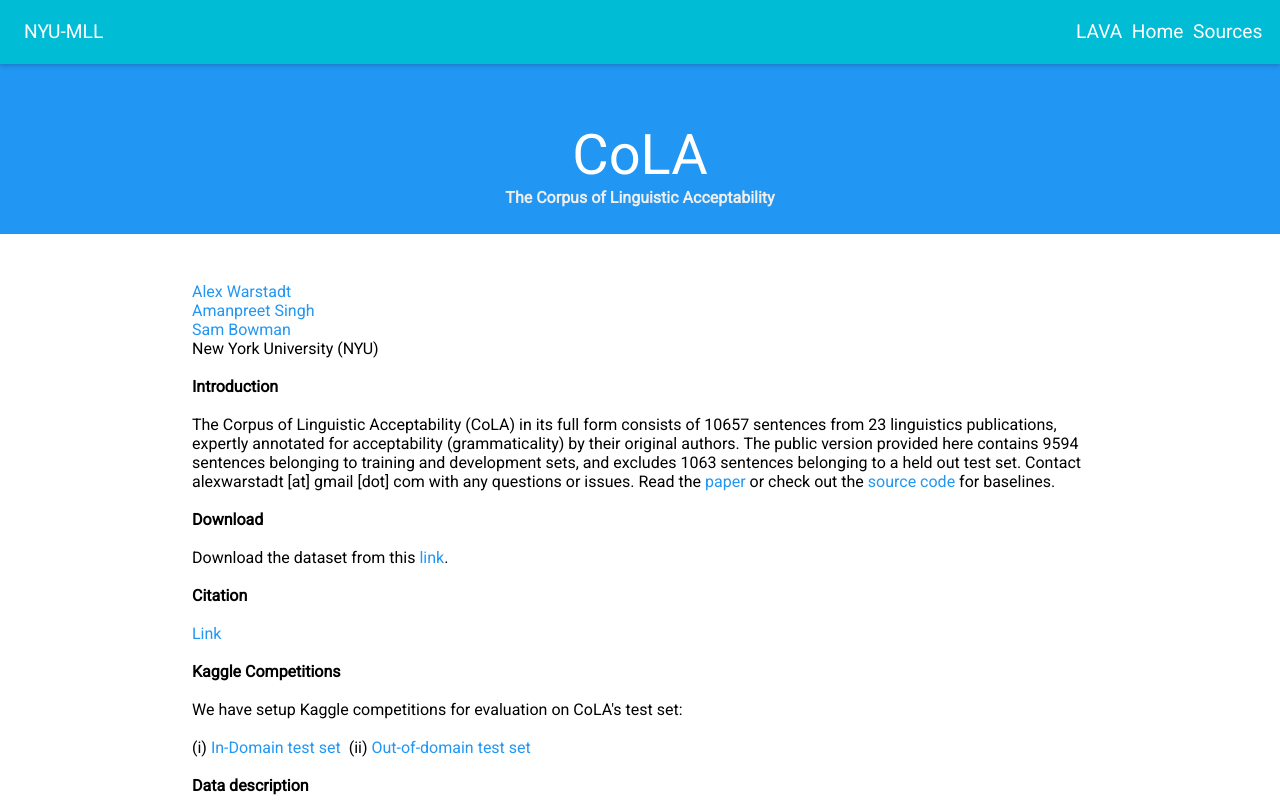
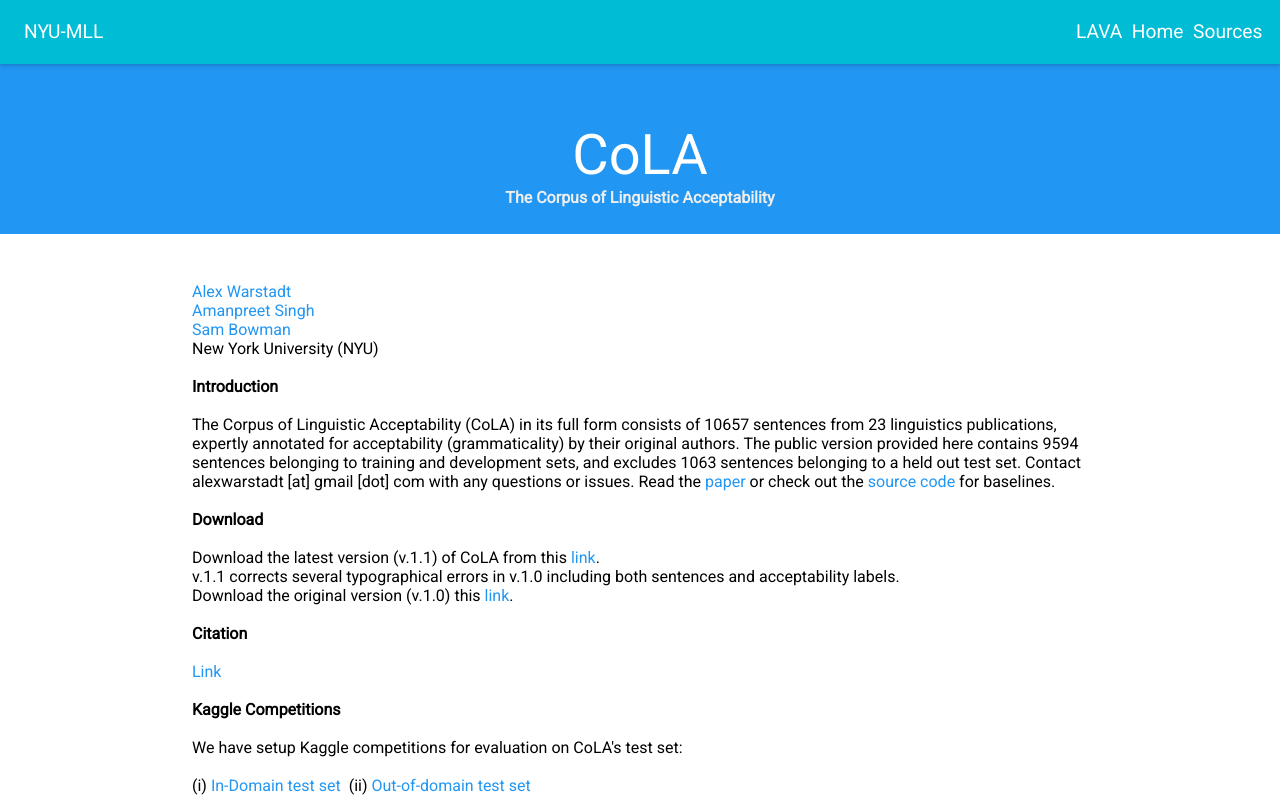
Before and after one commit to nyu-mll/CoLA, a React (Create React App) app: page / in a window 1280 px wide. Shown: the top 800 px of the page. Built offline with nearby package versions, Linux system fonts and the light colour scheme.

Commit message:
add cola v.1.1

```diff
--- a/src/components/About.js
+++ b/src/components/About.js
@@ -27,7 +27,11 @@
         <div className="strong">Download</div>
         <br/>
         <div>
-          Download the dataset from this <a href="cola_public.zip">link</a>.
+          Download the latest version (v.1.1) of CoLA from this <a href="cola_public_1.1.zip">link</a>.
+          <br/>
+          v.1.1 corrects several typographical errors in v.1.0 including both sentences and acceptability labels.
+          <br/>
+          Download the original version (v.1.0) this <a href="cola_public_1.0.zip">link</a>.
         </div>
         <br/>
         <div className="strong">Citation</div>
```
Also changed, not shown: 2 other files (tests, documents, lock files or other folders).
